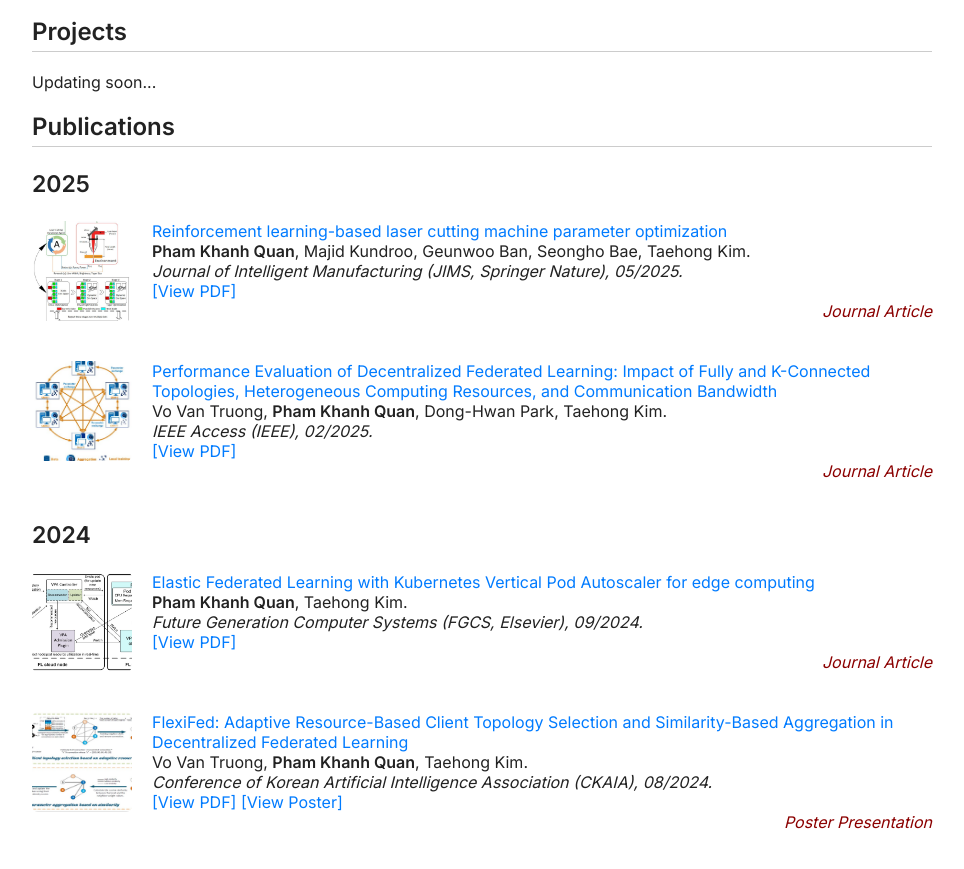
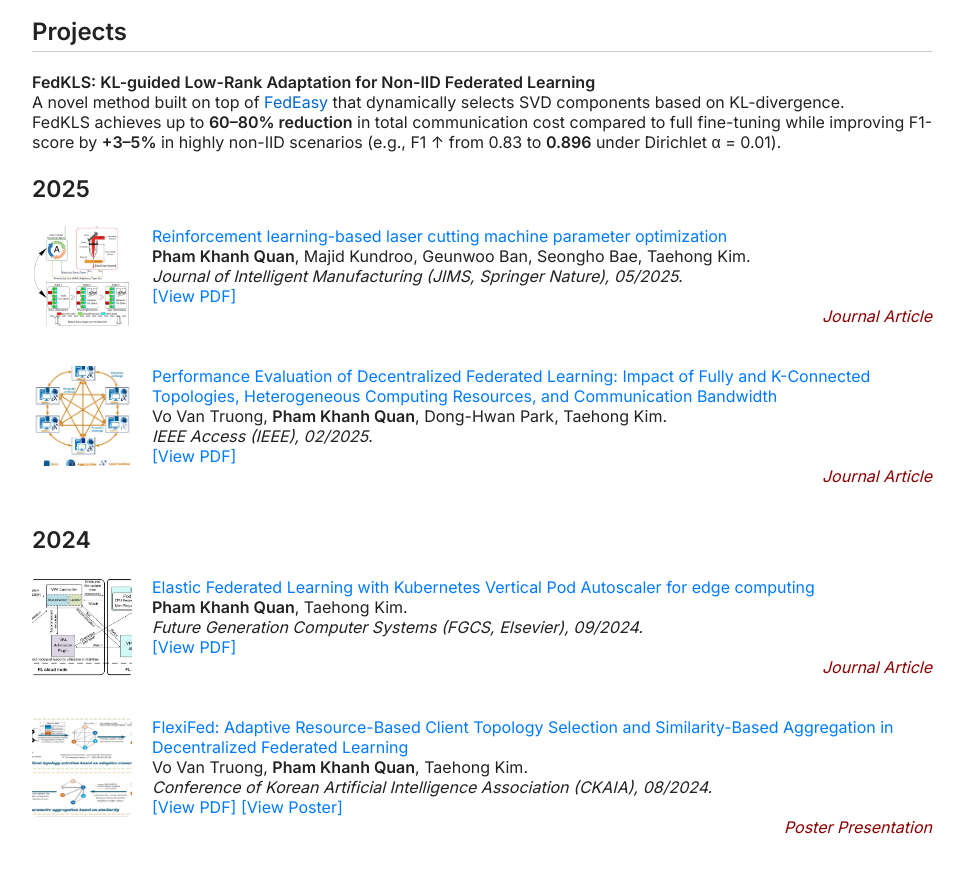
Before and after one commit to phamkhanhquan197/phamkhanhquan197.github.io, a plain HTML site: page index.html in a window 1280 px wide. Shown: the part 1538-2407 px from the top of the page, without its empty margins (158-1122 px from the left). Drawn offline with Linux system fonts and the light colour scheme.

Commit message:
Update index.html

```diff
--- a/index.html
+++ b/index.html
@@ -243,9 +243,16 @@
     </ul>
 
     <h2>Projects</h2>
-    <p>Updating soon...</p>
+    <p>
+      <strong>FedKLS: KL-guided Low-Rank Adaptation for Non-IID Federated Learning</strong><br>
+      A novel method built on top of
+      <a href="https://github.com/phamkhanhquan197/FedEasy" target="_blank">FedEasy</a>
+      that dynamically selects SVD components based on KL-divergence.<br>
+      FedKLS achieves up to <strong>60–80% reduction</strong> in total communication cost compared to full fine-tuning
+      while improving F1-score by <strong>+3–5%</strong> in highly non-IID scenarios
+      (e.g., F1 ↑ from 0.83 to <strong>0.896</strong> under Dirichlet α = 0.01).
+    </p>
 
-    <h2>Publications</h2>
     <h3 style="font-size: 23px;">2025</h3>
 
     <div style="display: flex; gap: 20px; margin-bottom: 40px; align-items: flex-start;">
```
